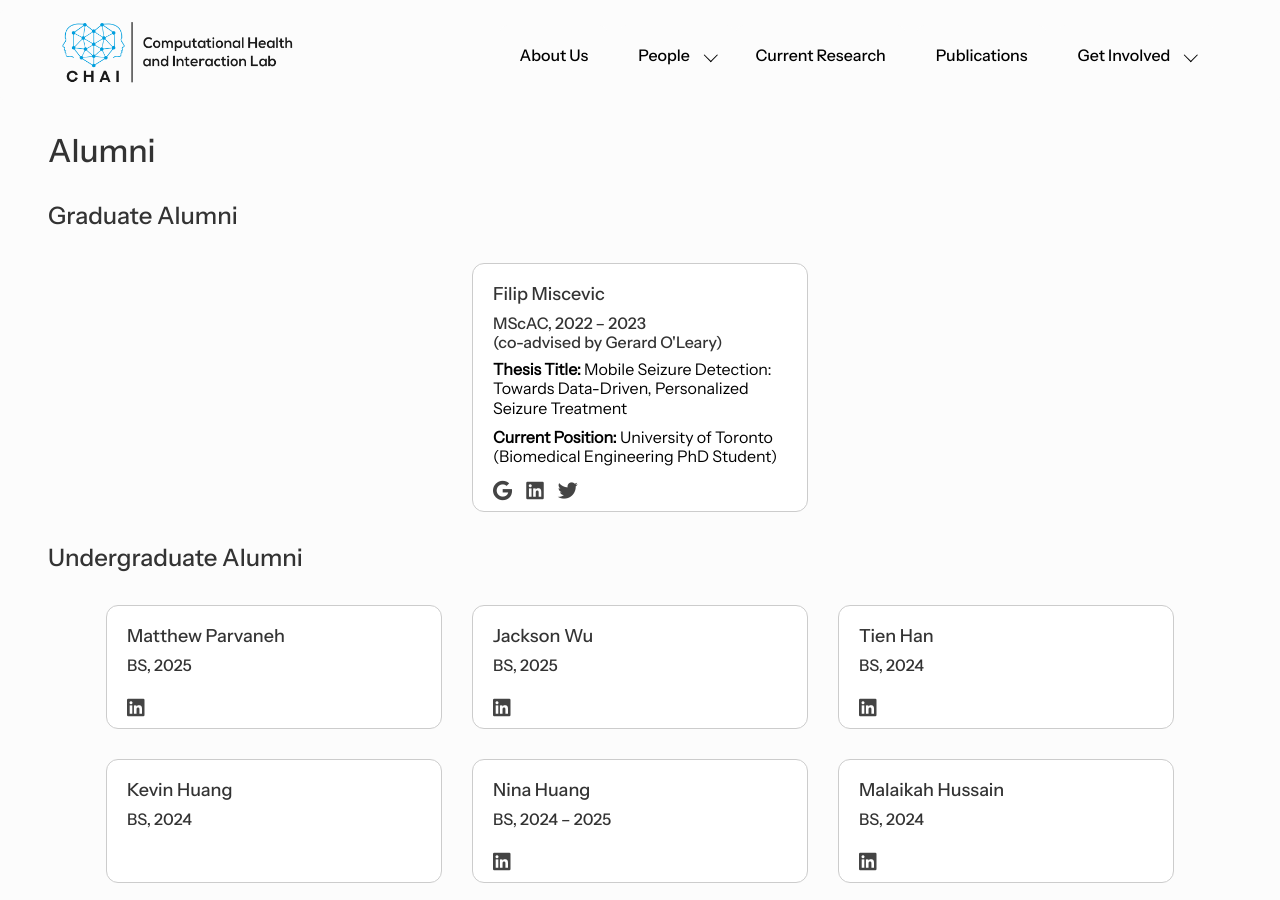
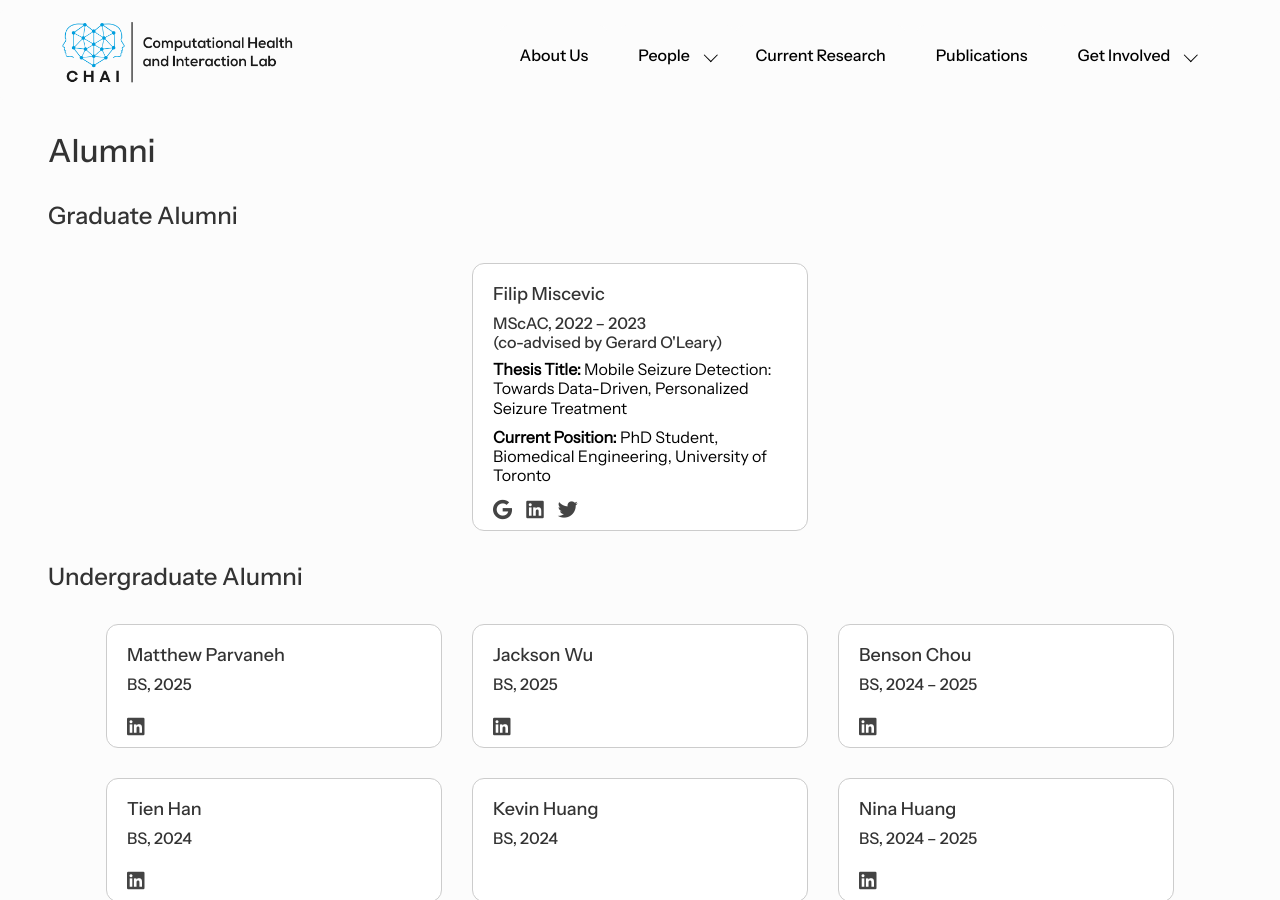
Before and after one commit to chai-toronto/chai-toronto.github.io, a Jekyll site: the page built from alumni/index.html, in a window 1280 px wide and 900 px high. Built offline with Jekyll 4.4.1, drawn with Linux system fonts in a browser that asks for light colours.

Commit message:
updating filips role

```diff
--- a/_data/members.yml
+++ b/_data/members.yml
@@ -150,15 +150,6 @@
   active: true
 
 # Current Undergrads
-- id: benson_chou
-  name: Benson Chou
-  affiliation: CS
-  degree: BS
-  image: /images/members/benson_chou.jpg
-  linkedin: chiayouchou
-  startyear: 2024
-  active: true
-
 - id: larry_kieu
   name: Larry Kieu
   affiliation: CS
@@ -241,7 +232,7 @@
   coadvisor: Gerard O'Leary
   active: false
   thesis: "Mobile Seizure Detection: Towards Data-Driven, Personalized Seizure Treatment"
-  now_at: University of Toronto (Biomedical Engineering PhD Student)
+  now_at: PhD Student, Biomedical Engineering, University of Toronto
 
 # Undergrad Alumni
 # Sort by start year, then last name
@@ -262,6 +253,16 @@
   image: /images/members/jackson_wu.jpg
   linkedin: yulong-wu-647aa62a2
   startyear: 2025
+  endyear: 2025
+  active: false
+
+- id: benson_chou
+  name: Benson Chou
+  affiliation: CS
+  degree: BS
+  image: /images/members/benson_chou.jpg
+  linkedin: chiayouchou
+  startyear: 2024
   endyear: 2025
   active: false
 
```
